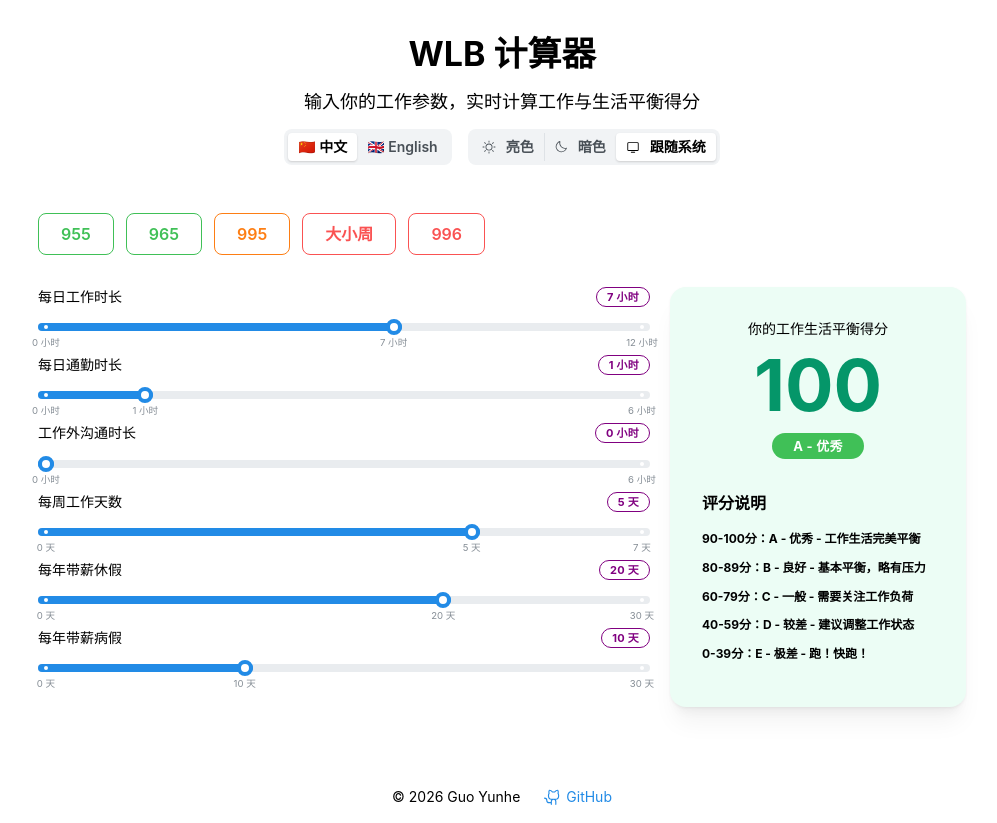
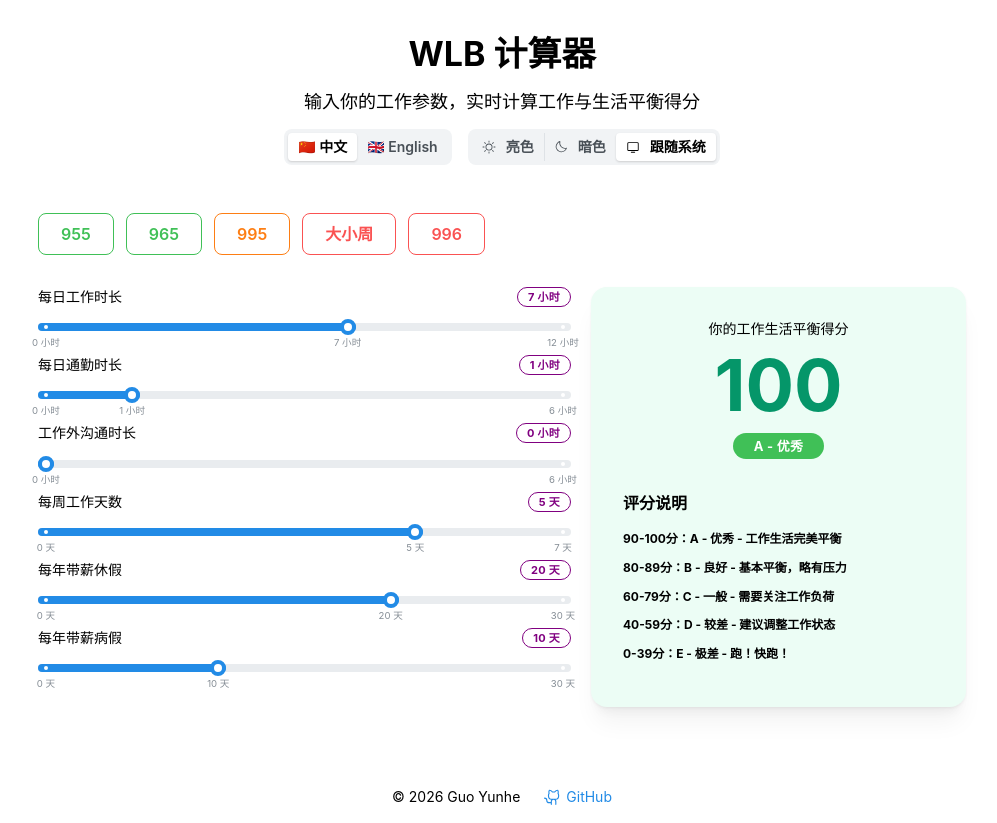
Before and after one commit to guoyunhe/wlb-calc, a React (Vite) app: page / in a window 1280 px wide. Shown: the whole page, without its empty margins (138-1135 px from the left). Built offline with nearby package versions, Linux system fonts and the light colour scheme.

Commit message:
style(wlb calculator): adjust grid column span of calculator and result panel
调整了WLB计算器页面的布局占比，将左侧参数面板和右侧结果面板的网格列占比从8:4改为7:5，优化页面视觉布局

```diff
--- a/src/components/WLBCalculator.tsx
+++ b/src/components/WLBCalculator.tsx
@@ -46,7 +46,7 @@ export default function WLBCalculator() {
       <Space h="lg" />
 
       <Grid gap="lg">
-        <Grid.Col span={{ md: 8, sm: 12 }}>
+        <Grid.Col span={{ md: 7, sm: 12 }}>
           {CALC_CONFIG.map((config) => (
             <ParamSlider
               key={config.key}
@@ -56,7 +56,7 @@ export default function WLBCalculator() {
           ))}
         </Grid.Col>
 
-        <Grid.Col span={{ md: 4, sm: 12 }}>
+        <Grid.Col span={{ md: 5, sm: 12 }}>
           <ScoreCard score={score} />
         </Grid.Col>
       </Grid>
```
